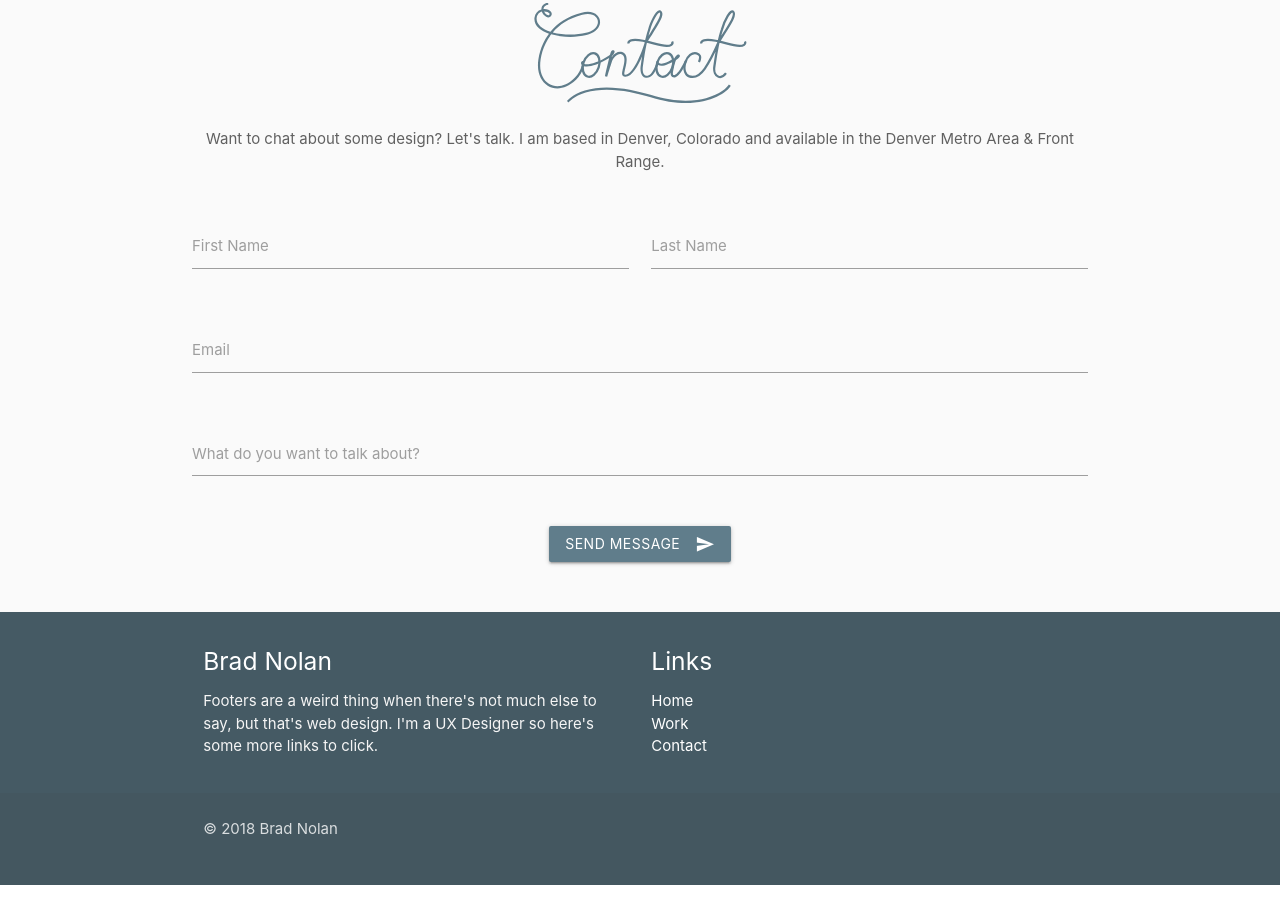
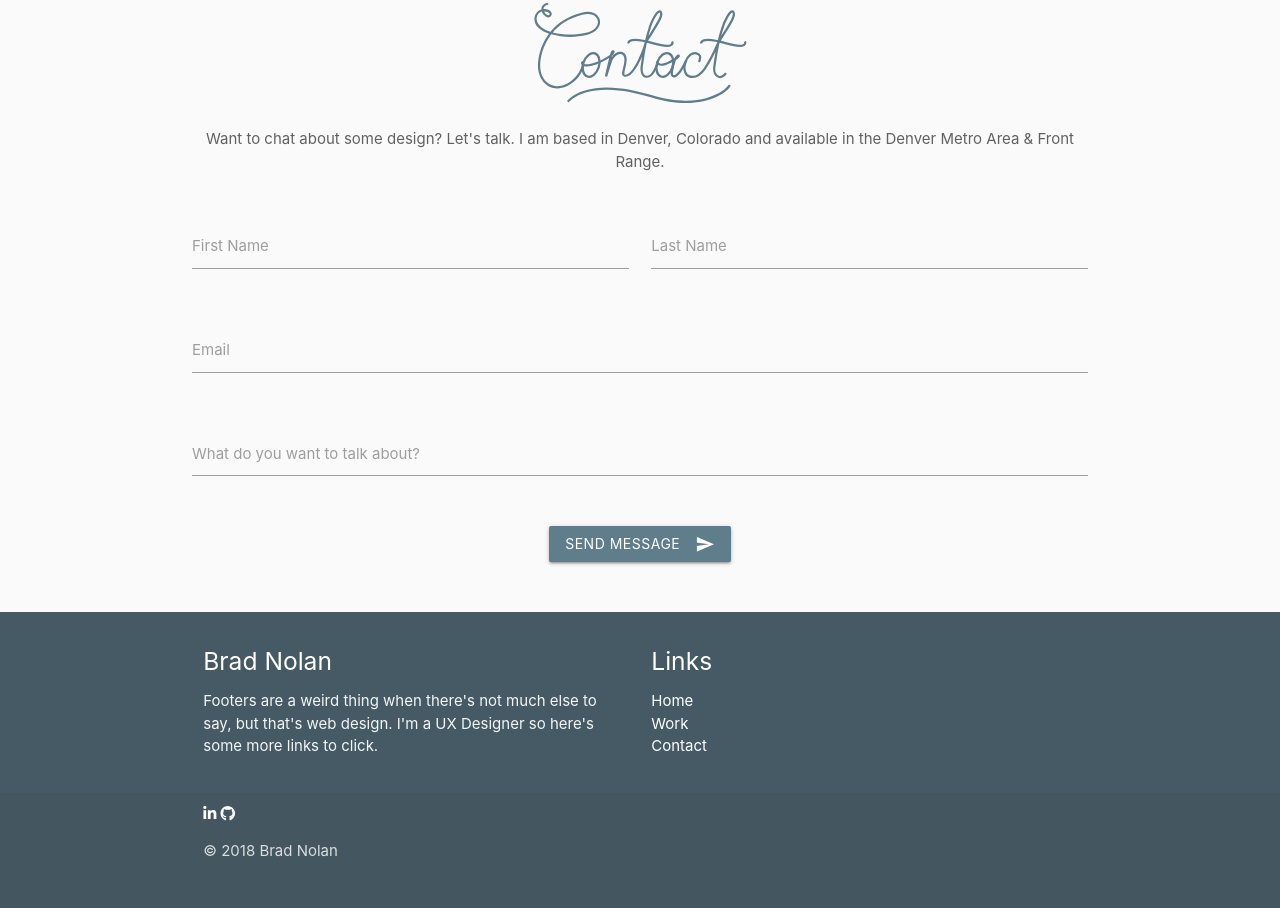
Before and after one commit to bnolan56/new-portfolio, a plain HTML site: page index.html in a window 1280 px wide. Shown: the part 1743-2651 px from the top of the page. Before the commit the page ends 2628 px from the top, so only its background shows below. Drawn offline with nearby package versions, Linux system fonts and the light colour scheme.

Commit message:
added in github and linkedin links in footer

```diff
--- a/index.html
+++ b/index.html
@@ -219,6 +219,8 @@
         <div class="container">
           <div class="row">
             <div class="col l12">
+              <a class="white-text" href="https://www.linkedin.com/in/bradnolan410/" target="_blank"><i class="fab fa-linkedin-in"></i></a>
+              <a class="white-text" href="https://www.github.com/bnolan56" target="_blank"><i class="fab fa-github"></i></a>
               <p>© 2018 Brad Nolan</p>
             </div>
           </div>
```
